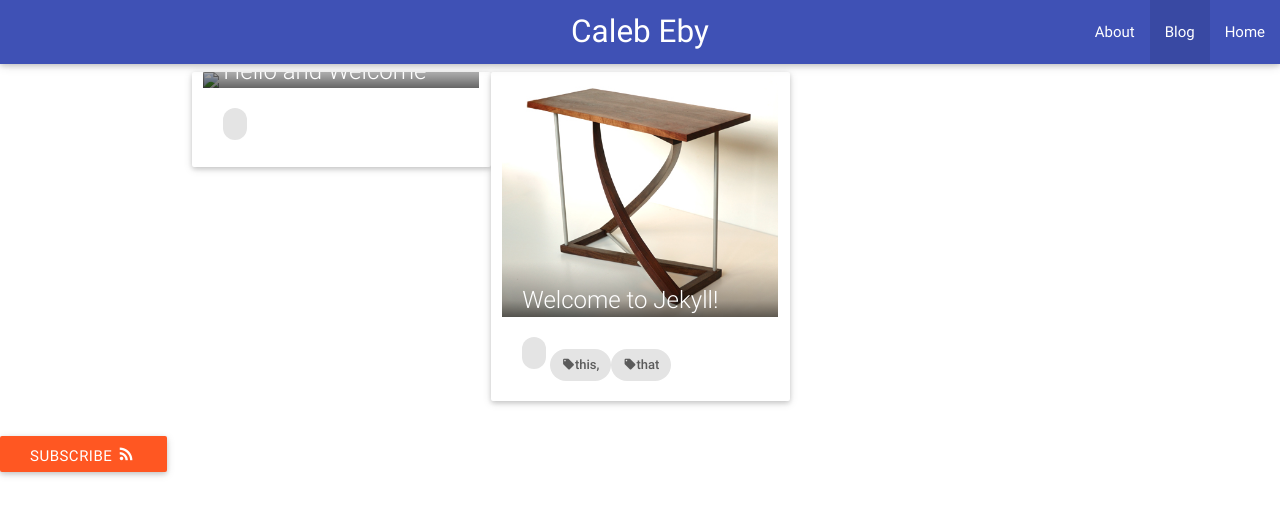
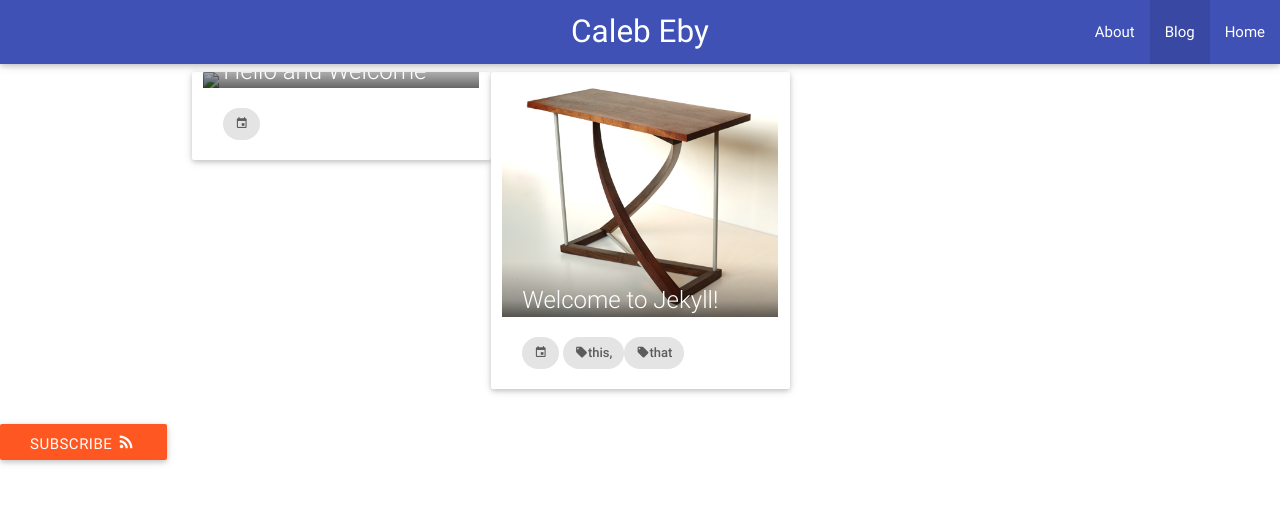
Before and after one commit to calebeby/calebeby.github.io, a Jekyll site: the page built from blog.html, in a window 1280 px wide. Shown: the top 516 px of the page. Built offline with Jekyll 4.4.1, drawn with Linux system fonts in a browser that asks for light colours; nearby versions of some CDN libraries.

Commit message:
Update blog.html

```diff
--- a/blog.html
+++ b/blog.html
@@ -14,6 +14,7 @@ permalink: /blog/
 			<div class="card-content">
 				{% if post.date %}
 					<time class="chip" datetime="{{ page.date | date_to_xmlschema }}" itemprop="datePublished">
+						<i class="mdi mdi-calendar"></i>
 						{{ page.date | date: "%a, %B %d, %Y" }}
 					</time>
 				{% endif %}
```
